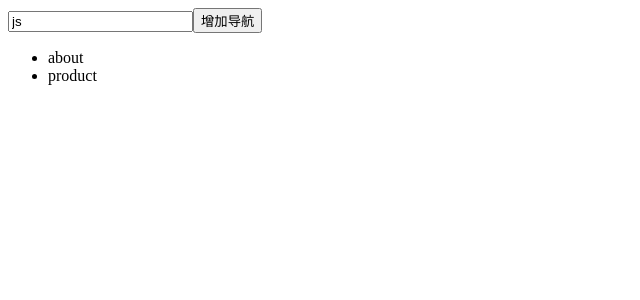
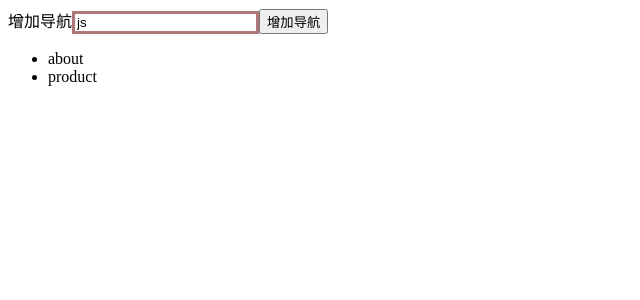
Before and after one commit to Lebron-w/react-study, a React (Create React App) app in the folder demo01/: page / in a window 1280 px wide. Shown: the top 300 px of the page, without its empty margins (0-640 px from the left). Built offline with nearby package versions, Linux system fonts and the light colour scheme.

Commit message:
jsx 坑  1，代码注释 2，className 3，增加html解析dangerouslySetInnerHTML 4, htmlFor

```diff
--- a/demo01/src/Menu.js
+++ b/demo01/src/Menu.js
@@ -1,4 +1,5 @@
 import React, {Component,Fragment} from 'react'
+import './style.css'
 
 class Menu extends Component{
     constructor (props) {
@@ -12,16 +13,21 @@ class Menu extends Component{
         return (
             // flex
             <Fragment>
+                {/*注释*/}
                 <div>
-                    <input value={this.state.inputValue} onChange={this.inputChange.bind(this)}/>
+                    <label htmlFor="add">增加导航</label>
+                    <input id="add" className="input" value={this.state.inputValue} onChange={this.inputChange.bind(this)}/>
                     <button onClick={this.addList.bind(this)}>增加导航</button>
                 </div>
                 <ul>
                     {
                         this.state.list.map((item,index) => {
                             return (
-                                <li onClick={this.deleteItem.bind(this,index)} key={index}>
-                                    {item}
+                                <li
+                                   onClick={this.deleteItem.bind(this,index)}
+                                   key={index}
+                                   dangerouslySetInnerHTML={{__html:item}}
+                                >
                                 </li>
                                 )
                         })
--- /dev/null
+++ b/demo01/src/style.css
@@ -0,0 +1,3 @@
+.input {
+  border: 3px solid #ae7777;
+}
```
